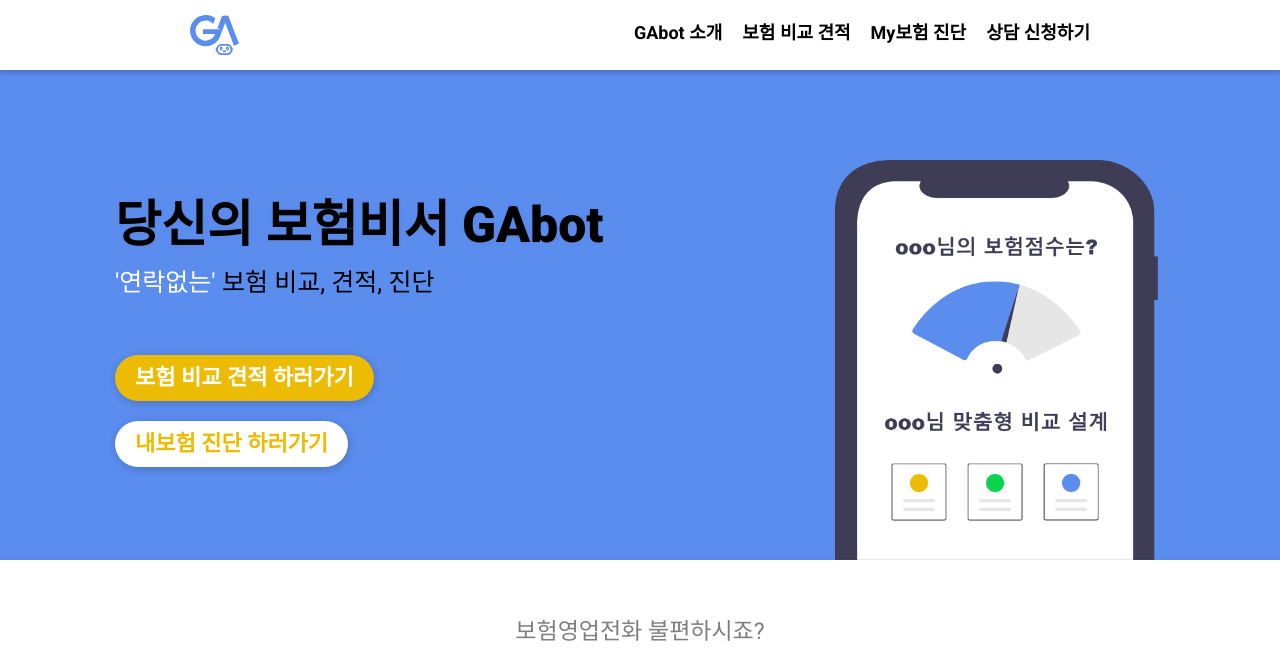
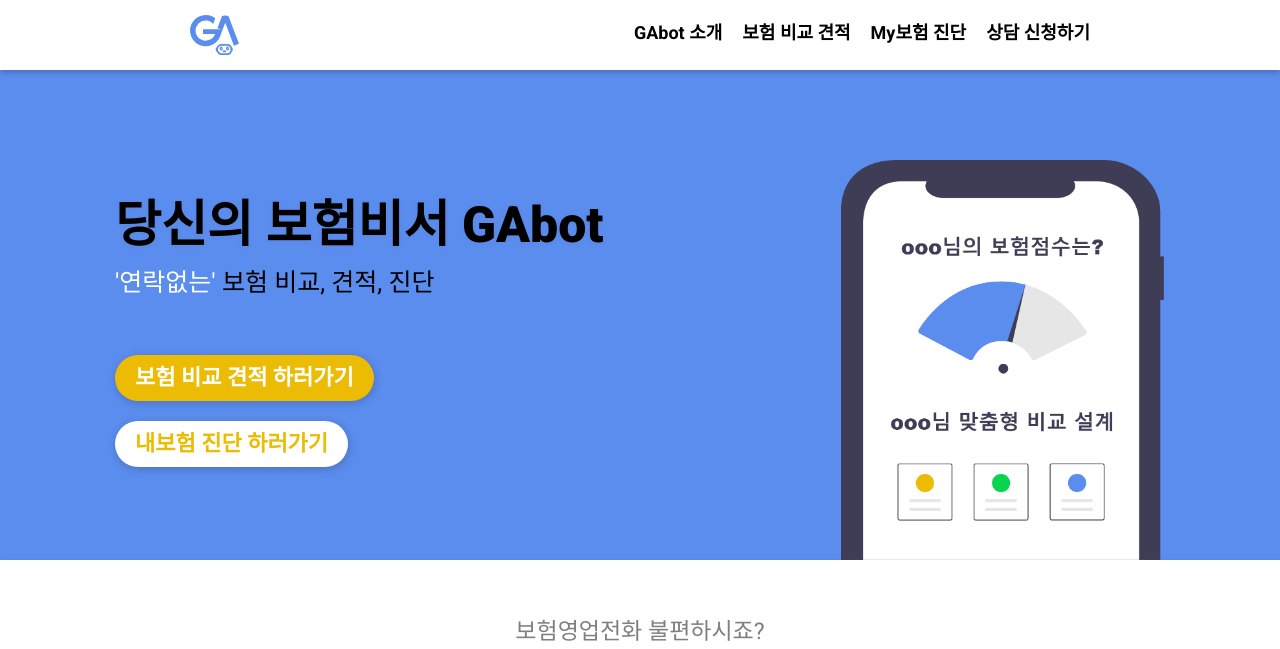
Before and after one commit to LDG-BBgod/GAbot-C, a Django app: page / in a window 1280 px wide. Shown: the top 649 px of the page. Run offline with Django 4.2, Linux system fonts and the light colour scheme; data comes from the database, SQL or seed files in the repository; data that the repository does not hold is empty.

Commit message:
홈페이지 이미지 위치 수정

```diff
--- a/static/css/home.css
+++ b/static/css/home.css
@@ -96,7 +96,7 @@
     padding: 12px 20px;
 }
 .section1 .section1-img{
-    background: url('../img/home_section1_1.png') no-repeat;
+    background: url('../img/home_section1_1.png') 80% 50% no-repeat;
     background-size: contain;
     height: 400px;
     width: 330px;
```
